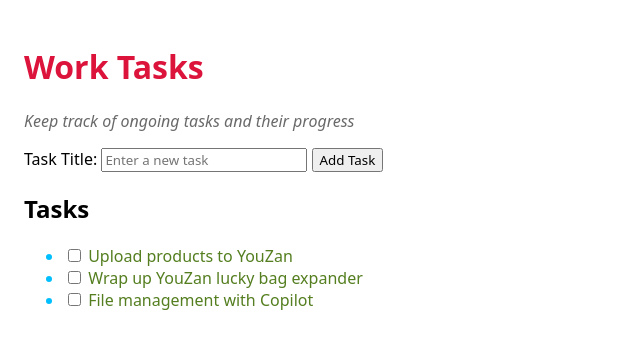
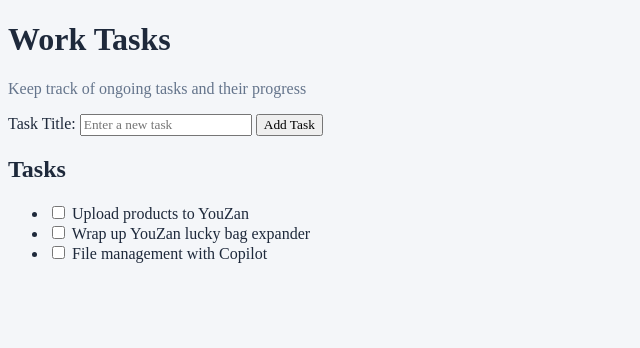
Before and after one commit to 1252452676jky-dotcom/to-do-list, a plain HTML site: page index.html in a window 1280 px wide. Shown: the whole page, without its empty margins (0-640 px from the left). Drawn offline with Linux system fonts and the light colour scheme.

```diff
--- a/index.html
+++ b/index.html
@@ -10,7 +10,7 @@
 
     <body>
         <h1>Work Tasks</h1>
-        <p class="description highlight">Keep track of ongoing tasks and their progress</p>
+        <p class="description">Keep track of ongoing tasks and their progress</p>
 
         <form>
             <label for="task-title">Task Title:</label>
--- a/styles.css
+++ b/styles.css
@@ -1,25 +1,10 @@
-li {
-    color: deepskyblue;
-}
-h1 {
-    color: crimson;
-}
 p.description {
-    color: dimgrey;
+    color: #64748b;
 }
 body {
-    font-family: system-ui, sans-serif;
-    padding: 16px;
+    background-color: #f4f6f9;
+    color: #1e293b;
 }
 #task-title, button{
     font-family: inherit;
 }
-#task-title{
-    color:rgb(141, 172, 108);
-}
-ul label{
-    color: rgb(84, 126, 31);
-}
-.description.highlight {
-    font-style: italic;
-}
```
Also changed, not shown: 3 other files.
